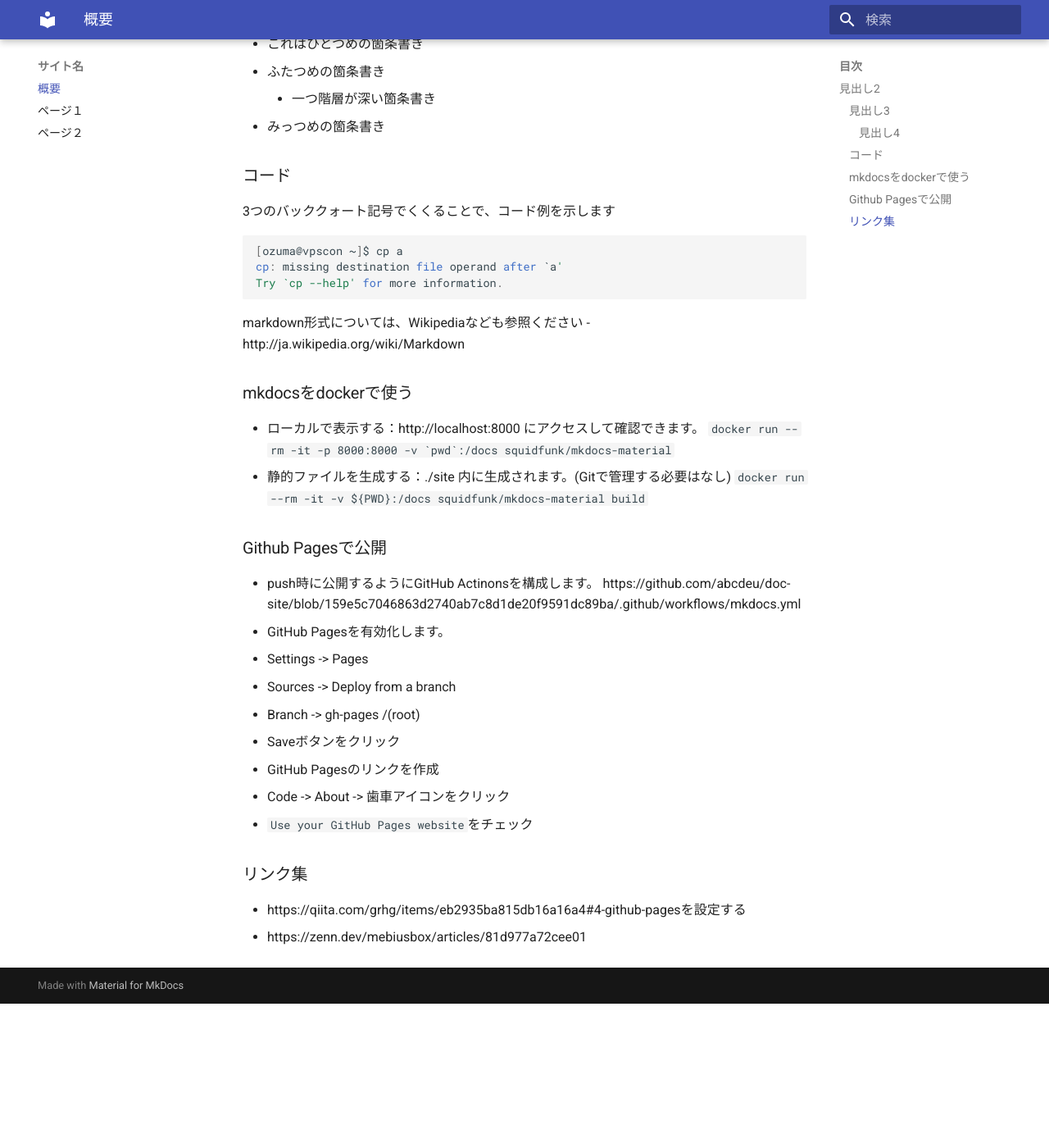
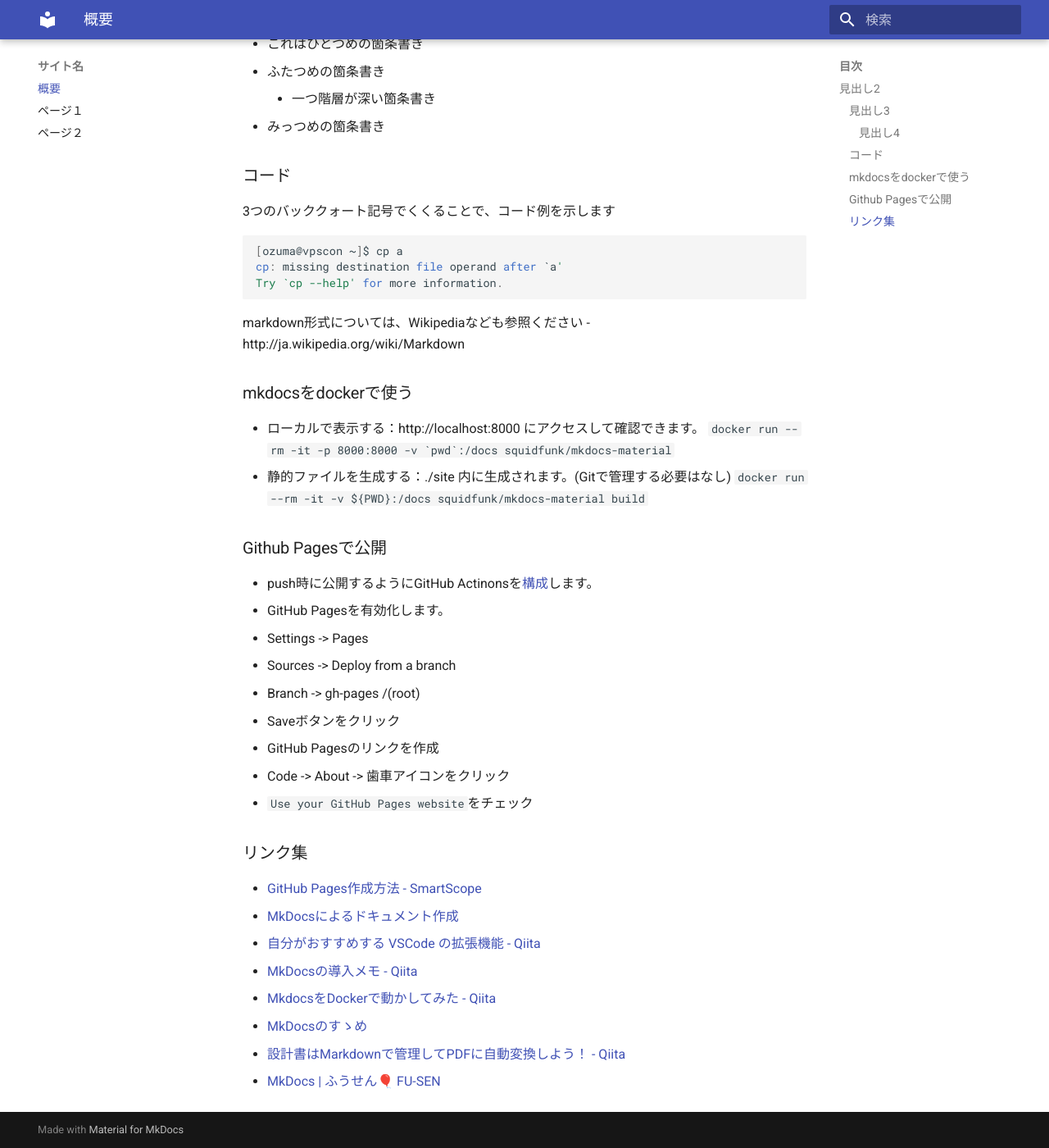
Before and after one commit to abcdeu/doc-site, an MkDocs documentation site: the page built from docs/index.md, in a window 1280 px wide and 1400 px high, scrolled down 386 px. Shown: the whole window at 82% size. Built offline with MkDocs 1.6.1 and Material for MkDocs 9.7.7, drawn with Linux system fonts in a browser that asks for light colours; before the commit the page ends 1610 px from its top, so only the background shows below that.

Commit message:
fix links

````diff
--- a/docs/index.md
+++ b/docs/index.md
@@ -39,8 +39,7 @@
   ```
 
 ### Github Pagesで公開
-- push時に公開するようにGitHub Actinonsを構成します。
-  https://github.com/abcdeu/doc-site/blob/159e5c7046863d2740ab7c8d1de20f9591dc89ba/.github/workflows/mkdocs.yml
+- push時に公開するようにGitHub Actinonsを[構成](https://github.com/abcdeu/doc-site/blob/159e5c7046863d2740ab7c8d1de20f9591dc89ba/.github/workflows/mkdocs.yml)します。
 - GitHub Pagesを有効化します。
   1. Settings -> Pages
   2. Sources -> Deploy from a branch
@@ -51,5 +50,11 @@
   2. `Use your GitHub Pages website`をチェック
 
 ### リンク集
-- https://qiita.com/grhg/items/eb2935ba815db16a16a4#4-github-pagesを設定する
-- https://zenn.dev/mebiusbox/articles/81d977a72cee01
+- [GitHub Pages作成方法 - SmartScope](https://smartscope.blog/en/MkDocs/mkdocs-github-pages-setup/#deploy-to-github-pages)
+- [MkDocsによるドキュメント作成](https://zenn.dev/mebiusbox/articles/81d977a72cee01)
+- [自分がおすすめする VSCode の拡張機能 - Qiita](https://qiita.com/uttne/items/22501c2c319eb5ac8da2)
+- [MkDocsの導入メモ - Qiita](https://qiita.com/zen7sky/items/e0cc522d753b0d61ab11)
+- [MkdocsをDockerで動かしてみた - Qiita](https://qiita.com/haruto830/items/d5bc9148413d3c5aec04)
+- [MkDocsのすゝめ](https://zenn.dev/optimisuke/articles/4489bda5ab29ff)
+- [設計書はMarkdownで管理してPDFに自動変換しよう！ - Qiita](https://qiita.com/grhg/items/eb2935ba815db16a16a4)
+- [MkDocs | ふうせん🎈 FU-SEN](https://balloon-jp.vercel.app/mkdocs/)
````
